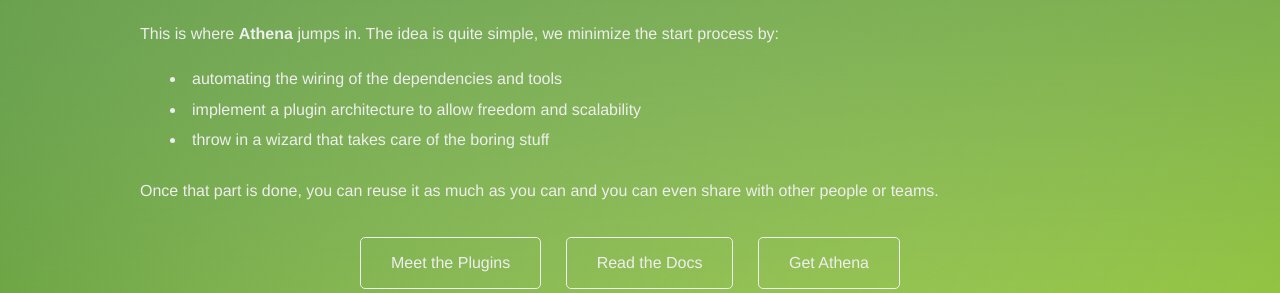
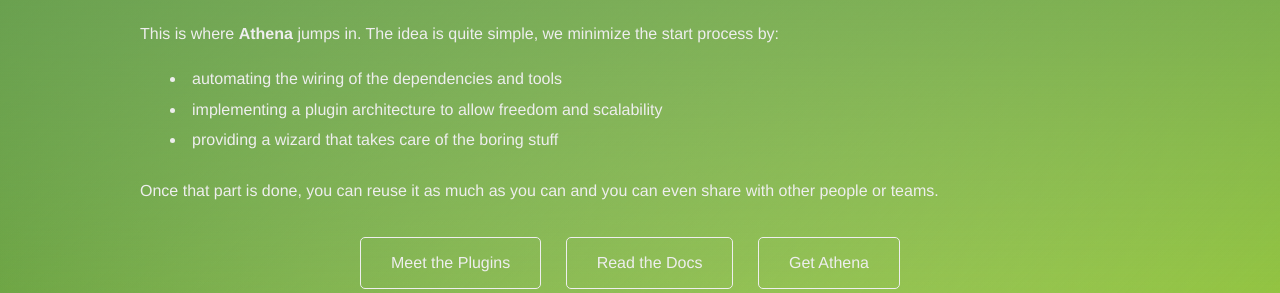
Before and after one commit to athena-oss/athena-oss.github.io, a Jekyll site: the page built from index.html, in a window 1280 px wide. Shown: the part 847-1140 px from the top of the page. Built offline with Jekyll 4.4.1, drawn with Linux system fonts in a browser that asks for light colours; nearby versions of some CDN libraries.

Commit message:
fixed typos

```diff
--- a/index.html
+++ b/index.html
@@ -21,8 +21,8 @@
         <p>This is where <strong>Athena</strong> jumps in. The idea is quite simple, we minimize the start process by:</p>
         <ul>
             <li>automating the wiring of the dependencies and tools</li>
-            <li>implement a plugin architecture to allow freedom and scalability</li>
-            <li>throw in a wizard that takes care of the boring stuff</li>
+            <li>implementing a plugin architecture to allow freedom and scalability</li>
+            <li>providing a wizard that takes care of the boring stuff</li>
         </ul>
         <p>Once that part is done, you can reuse it as much as you can and you can even share with other people or teams.</p><br>
         <p class="center">
```
